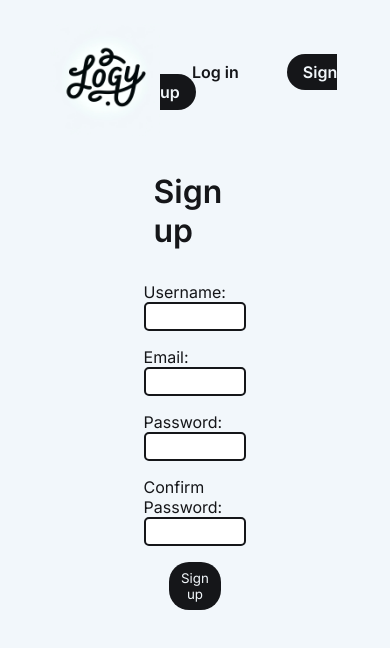
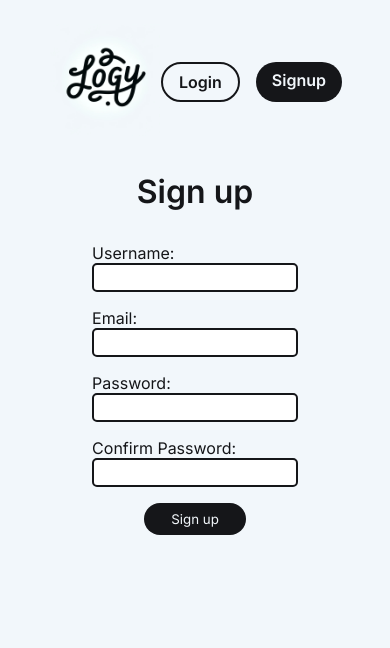
Before and after one commit to Lucas256w/Logy, a React (Vite) app: page /sign-up in a window 390 px wide. Shown: the top 648 px of the page. Built offline with nearby package versions, Linux system fonts and the light colour scheme; no server answers.

Commit message:
Adjust css for better mobile view

```diff
--- a/src/components/Content/Content.jsx
+++ b/src/components/Content/Content.jsx
@@ -7,7 +7,7 @@ const Title = () => {
   return (
     <>
       <div className={styles.titleContainer}>
-        <div>See what I&apos;ve</div>
+        <div className={styles.title}>See what I&apos;ve</div>
         <div className={styles.titleBold}>written lately</div>
       </div>
     </>
--- a/src/components/Content/Content.module.css
+++ b/src/components/Content/Content.module.css
@@ -14,7 +14,8 @@
   margin: 2rem 0;
   justify-content: center;
   display: grid;
-  grid-template-columns: repeat(3, 1fr);
+  grid-template-columns: repeat(auto-fill, minmax(300px, 1fr));
+
   gap: 1.5rem 1rem;
 }
 
@@ -45,3 +46,23 @@
 .postContent {
   font-size: 1.25rem;
 }
+
+@media (max-width: 768px) {
+  .postCard {
+    padding: 2rem;
+  }
+
+  .postTitle {
+    font-size: 1.5rem;
+  }
+
+  .postContent {
+    font-size: 1rem;
+  }
+
+  .titleBold,
+  .title {
+    font-size: 2rem;
+    text-align: center;
+  }
+}
--- a/src/components/Forms/Form.module.css
+++ b/src/components/Forms/Form.module.css
@@ -7,6 +7,8 @@
 .formContainer {
   width: 50%;
   height: 50%;
+  max-width: 500px;
+  max-height: 500px;
   display: flex;
   flex-direction: column;
   align-items: center;
@@ -50,3 +52,9 @@ form {
 .btn:hover {
   cursor: pointer;
 }
+
+@media (max-width: 768px) {
+  .formContainer {
+    width: 100%;
+  }
+}
--- a/src/components/Header/Header.jsx
+++ b/src/components/Header/Header.jsx
@@ -26,12 +26,12 @@ const Header = ({ user, setUser }) => {
           </button>
         </div>
       ) : (
-        <div>
+        <div className={styles.btnsContainer}>
           <Link className={styles.login} to="/log-in">
-            Log in
+            Login
           </Link>
           <Link className={styles.signup} to="/sign-up">
-            Sign up
+            Signup
           </Link>
         </div>
       )}
--- a/src/components/Header/Header.module.css
+++ b/src/components/Header/Header.module.css
@@ -18,11 +18,16 @@
   font-weight: 600;
   font-family: inherit;
   border: none;
+  font-size: 1rem;
 }
 
 .signup {
   color: var(--white);
   background-color: var(--black);
+}
+
+.login {
+  border: 2px solid var(--black);
 }
 
 .signup:hover {
@@ -32,8 +37,27 @@
 .rightNav {
   display: flex;
   align-items: center;
+  gap: 1rem;
 }
 
 .username {
   text-align: center;
 }
+
+@media (max-width: 768px) {
+  .rightNav {
+    margin-top: 1rem;
+  }
+
+  .login,
+  .signup {
+    margin: 0.5rem 0;
+  }
+
+  .btnsContainer {
+    display: flex;
+    width: 100%;
+    justify-content: end;
+    gap: 1rem;
+  }
+}
--- a/src/components/PostContent/PostContent.module.css
+++ b/src/components/PostContent/PostContent.module.css
@@ -28,3 +28,19 @@
 .paragraph {
   margin-bottom: 1rem;
 }
+
+@media (max-width: 768px) {
+  .postContainer {
+    width: 100%;
+  }
+
+  .title {
+    font-size: 2rem;
+  }
+
+  .content {
+    text-indent: 2rem;
+    line-height: 1.75rem;
+    font-size: 1rem;
+  }
+}
--- a/src/components/Titlescreen/Titlescreen.module.css
+++ b/src/components/Titlescreen/Titlescreen.module.css
@@ -12,3 +12,11 @@
 .titleBold {
   font-weight: 600;
 }
+
+@media (max-width: 768px) {
+  .titleBold,
+  .titleNormal {
+    text-align: center;
+    font-size: 2rem;
+  }
+}
```
